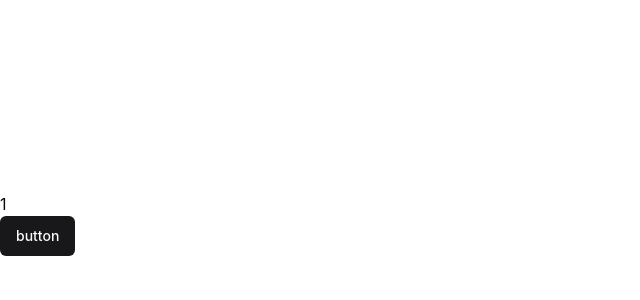
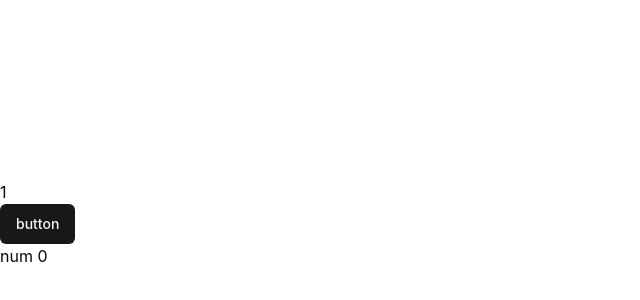
Before and after one commit to alvinli1008/shadcn-ui-test-03, a React (Vite) app: page / in a window 1280 px wide. Shown: the part 176-476 px from the top of the page, without its empty margins (0-640 px from the left). Built offline with nearby package versions, Linux system fonts and the light colour scheme.

Commit message:
feat: update

```diff
--- a/src/App.jsx
+++ b/src/App.jsx
@@ -1,6 +1,8 @@
 import { Button } from "./components/ui/button";
 import { shallow } from "./hooks/shallow";
 import useGlobal from "./hooks/useGlobal";
+
+import Current from "./components/Current";
 
 function App() {
   const state = useGlobal((state) => state, shallow);
@@ -17,6 +19,7 @@ function App() {
       >
         button
       </Button>
+      <Current></Current>
     </>
   );
 }
--- /dev/null
+++ b/src/components/Current.jsx
@@ -0,0 +1,11 @@
+import { shallow } from "../hooks/shallow";
+import useGlobal from "../hooks/useGlobal";
+import React, { memo } from "react";
+
+function Current() {
+  const { num } = useGlobal((state) => state, shallow);
+  console.log("current");
+  return <div>num {num}</div>;
+}
+
+export default memo(Current);
--- a/src/hooks/useGlobal.jsx
+++ b/src/hooks/useGlobal.jsx
@@ -1,13 +1,13 @@
-
 import { create } from "./create";
 
 const initialGlobalState = {
   current: 1,
-}
+  num: 0,
+};
 
 const useGlobal = create((set, get) => ({
   ...initialGlobalState,
-  setState: update => set({ ...get(), ...update })
+  setState: (update) => set({ ...get(), ...update }),
 }));
 
 export default useGlobal;
```
